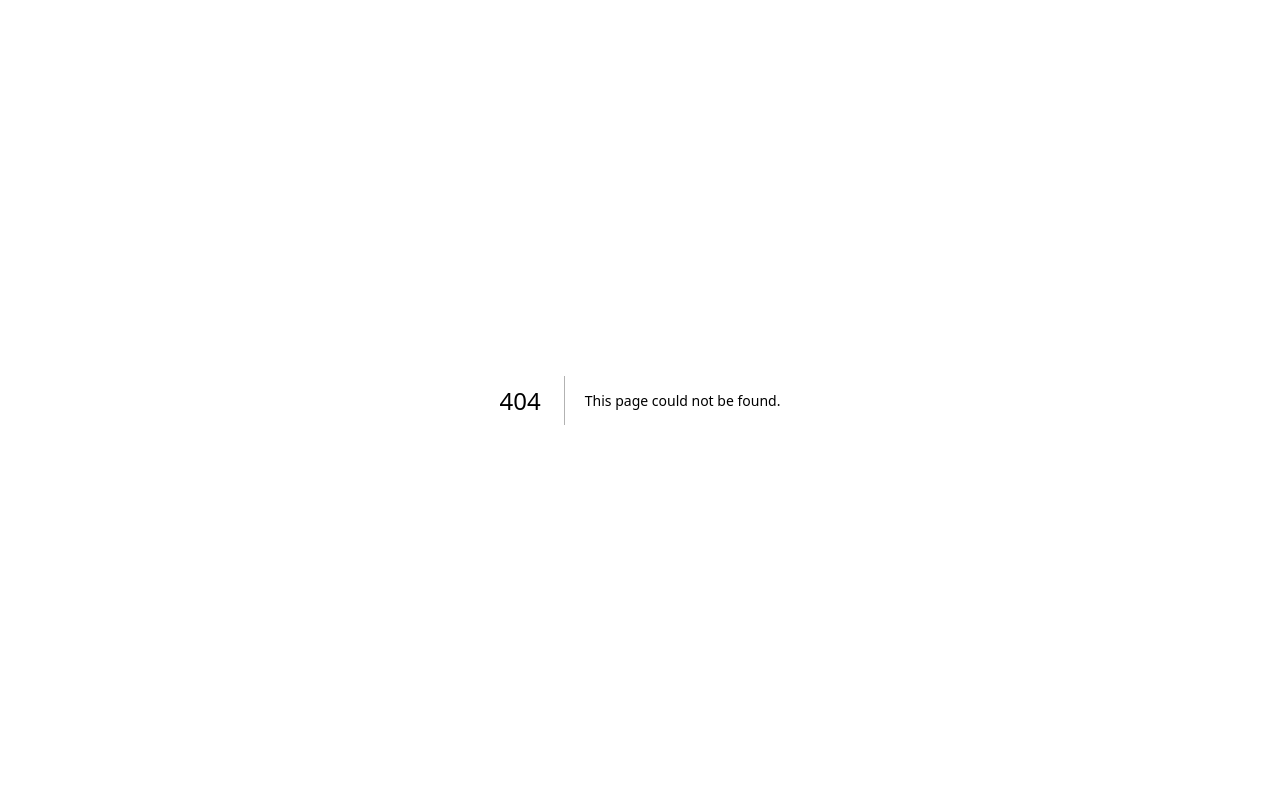
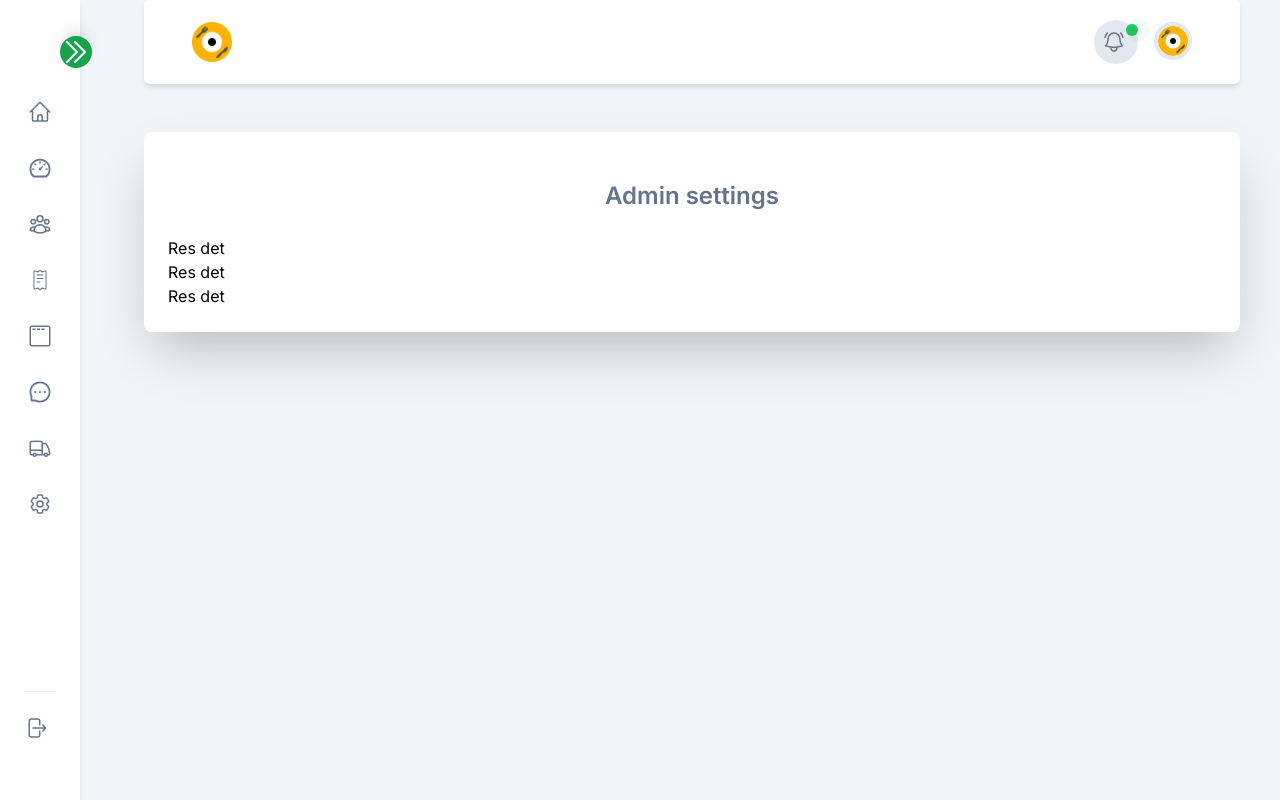
Before and after one commit to ZASFM/shon-immer, a Next.js app: page /dashboard/settings in a window 1280 px wide. Before the commit this address had no page. Built offline with nearby package versions, Linux system fonts and the light colour scheme; a web font is replaced by a local one.

Commit message:
settings

```diff
--- /dev/null
+++ b/app/(dashboard)/dashboard/settings/AdminCategories.tsx
@@ -0,0 +1,9 @@
+const AdminCategories=()=>{
+   return (
+      <div>
+         Res det
+      </div>
+   )
+}
+
+export default AdminCategories;
--- /dev/null
+++ b/app/(dashboard)/dashboard/settings/OpeningHoursFrom.tsx
@@ -0,0 +1,9 @@
+const OpeningHoursForm=()=>{
+   return (
+      <div>
+         Res det
+      </div>
+   )
+}
+
+export default OpeningHoursForm;
--- /dev/null
+++ b/app/(dashboard)/dashboard/settings/RestaurantDetials.tsx
@@ -0,0 +1,9 @@
+const RestaurantDetails=()=>{
+   return (
+      <div>
+         Res det
+      </div>
+   )
+}
+
+export default RestaurantDetails;
--- /dev/null
+++ b/app/(dashboard)/dashboard/settings/page.tsx
@@ -0,0 +1,21 @@
+import Container from "@/app/components/common/Container";
+import RestaurantDetails from "./RestaurantDetials";
+import OpeningHoursForm from "./OpeningHoursFrom";
+import AdminCategories from "./AdminCategories";
+
+const SettingsPage=()=>{
+   return (
+      <Container>
+         <div className="rounded-lg shadow-2xl my-12 p-6 max-h-[80vh] overflow-y-auto bg-white">
+            <div className="text-center p-6 text-2xl font-semibold text-slate-500">
+               Admin settings
+            </div>
+            <RestaurantDetails/>
+            <OpeningHoursForm/>
+            <AdminCategories/>
+         </div>
+      </Container>
+   )
+}
+
+export default SettingsPage;
```
